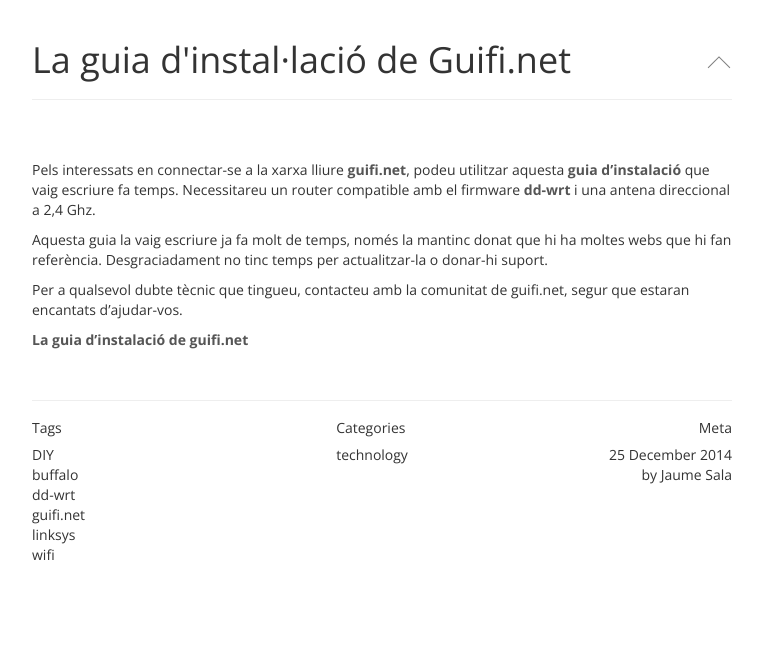
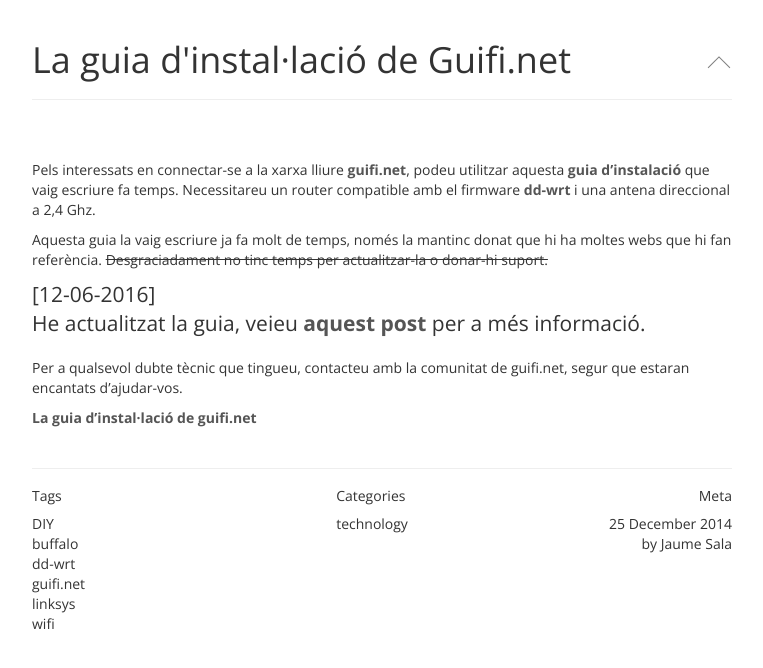
Before and after one commit to jaumesala/jaumesala.github.io, a Jekyll site: the page built from _posts/2014-12-25-la-guia-installacio-de-guifi-net.md, in a window 1280 px wide. Shown: the top 668 px of the page, without its empty margins (258-1021 px from the left). Built offline with Jekyll 4.4.1, drawn with Linux system fonts in a browser that asks for light colours.

Commit message:
Reference to new post

```diff
--- a/_posts/2014-12-25-la-guia-installacio-de-guifi-net.md
+++ b/_posts/2014-12-25-la-guia-installacio-de-guifi-net.md
@@ -14,11 +14,15 @@
 ---
 Pels interessats en connectar-se a la xarxa lliure [guifi.net][guifi-net], podeu utilitzar aquesta [guia d'instalació][guia-guifi] que vaig escriure fa temps. Necessitareu un router compatible amb el firmware [dd-wrt][dd-wrt] i una antena direccional a 2,4 Ghz.
 
-Aquesta guia la vaig escriure ja fa molt de temps, només la mantinc donat que hi ha moltes webs que hi fan referència. Desgraciadament no tinc temps per actualitzar-la o donar-hi suport.
+Aquesta guia la vaig escriure ja fa molt de temps, només la mantinc donat que hi ha moltes webs que hi fan referència. ~~Desgraciadament no tinc temps per actualitzar-la o donar-hi suport.~~
+
+{: .lead }
+[12-06-2016]\\
+He actualitzat la guia, veieu [aquest post]({% post_url 2016-06-12-guia-guifi-net-actualitzada %}) per a més informació.
 
 Per a qualsevol dubte tècnic que tingueu, contacteu amb la comunitat de guifi.net, segur que estaran encantats d'ajudar-vos.
 
-[La guia d'instalació de guifi.net][guia-guifi]
+[La guia d'instal·lació de guifi.net][guia-guifi]
 
 [guifi-net]: https://guifi.net/
 [guia-guifi]: http://guiaguifi.jaumesala.net
```
